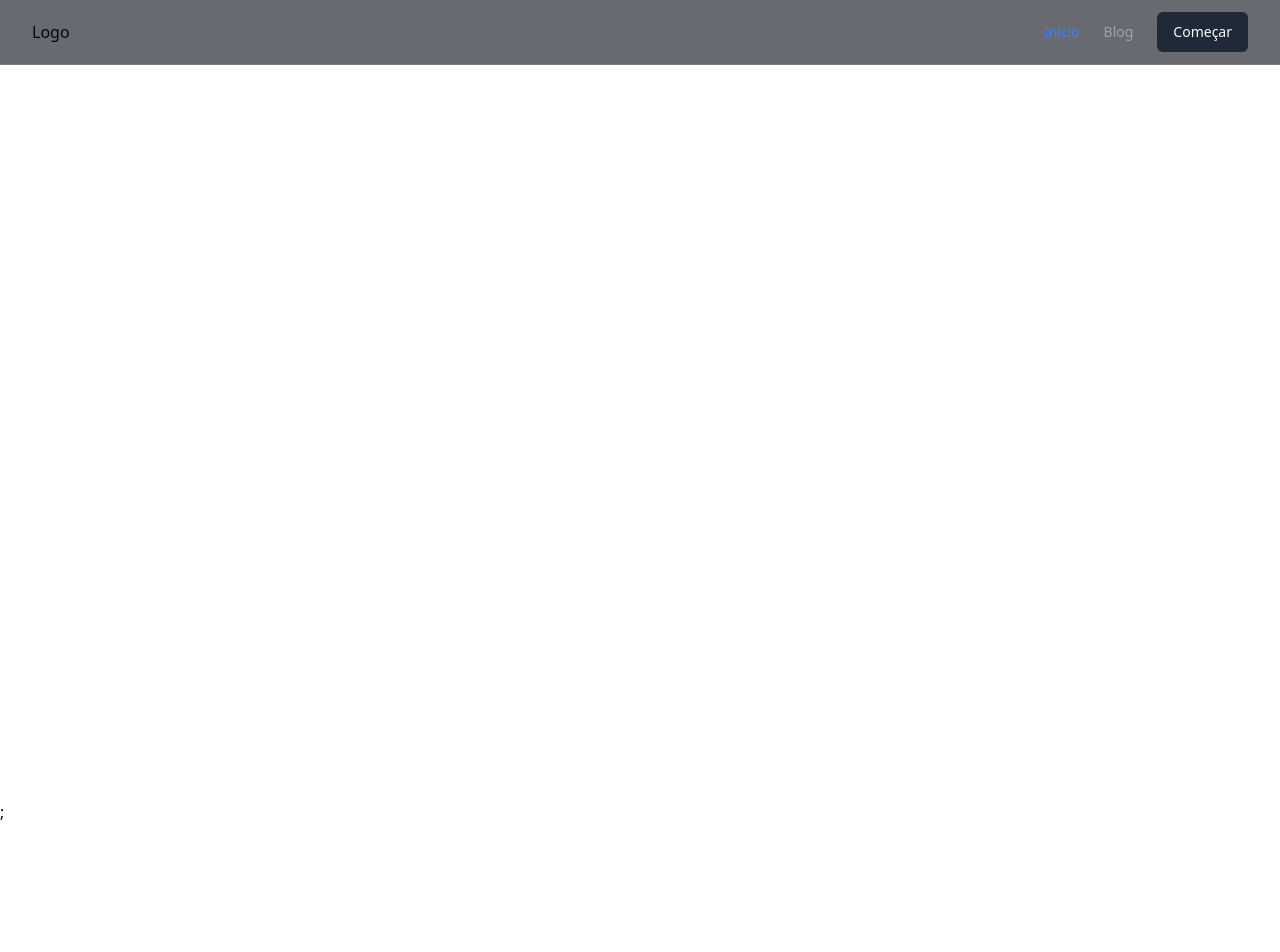
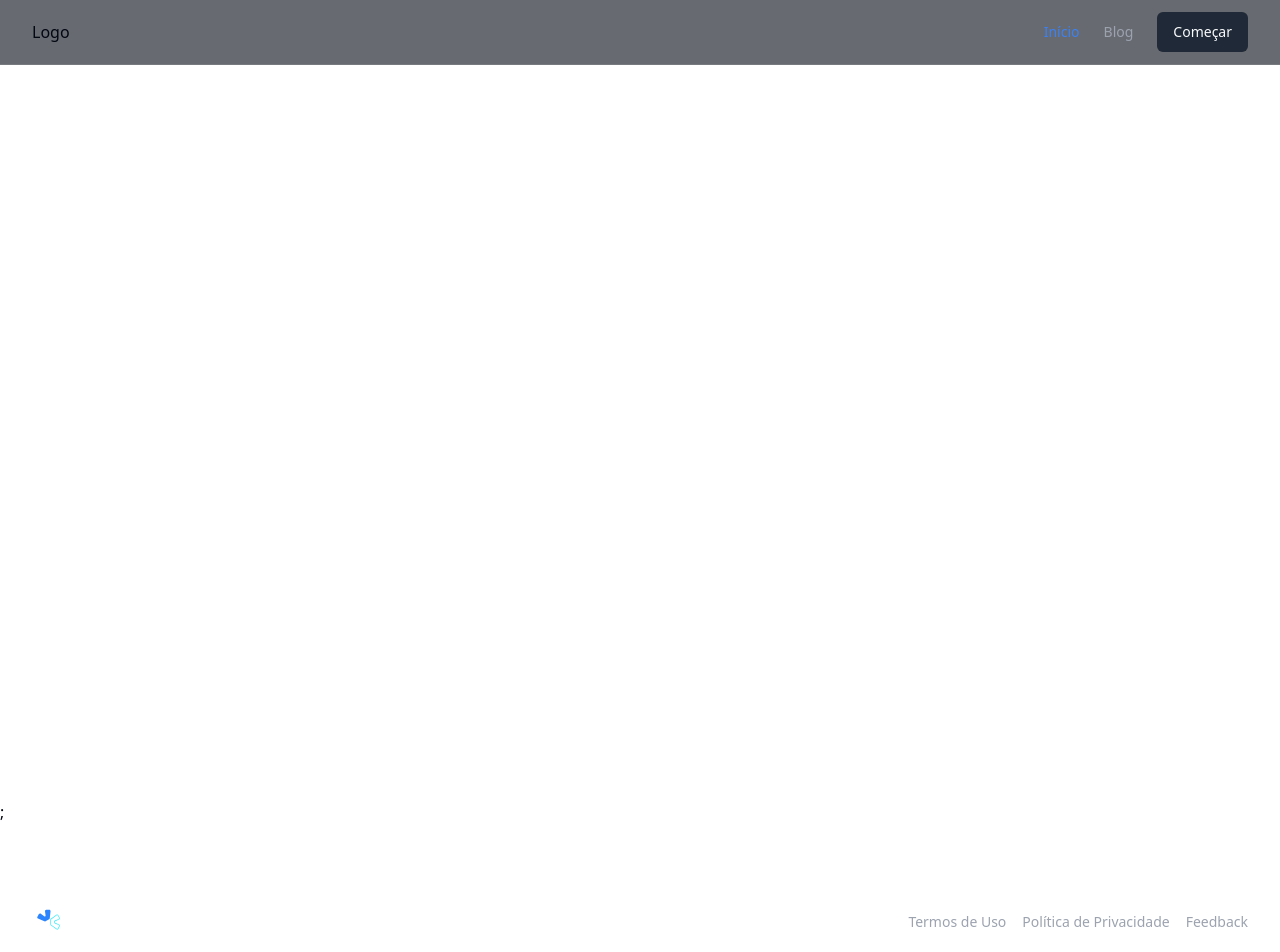
Before and after one commit to hnascx/nextjs-lp-and-blog, a Next.js app: page / in a window 1280 px wide. Shown: the top 952 px of the page. Before the commit the page ends 872 px from the top, so only its background shows below. Built offline with nearby package versions, Linux system fonts and the light colour scheme.

Commit message:
feat: Create footer component

```diff
--- /dev/null
+++ b/src/components/footer/footer.tsx
@@ -0,0 +1,42 @@
+import Image from "next/image"
+import Link from "next/link"
+
+export const Footer = () => {
+  return (
+    <footer className="border-t border-white/10">
+      <div className="mx-auto max-w-7xl px-4 sm:px-6 lg:px-8">
+        <div className="flex justify-between md:flex-row gap-8 py-8">
+          <Link href="/">
+            <Image
+              src="/logo.svg"
+              alt="Logo"
+              width={116}
+              height={32}
+            />
+          </Link>
+
+          <nav className="flex flex-col md:flex-row items-center gap-4 text-sm text-muted-foreground">
+            <Link
+              href="/termos-de-uso"
+              className="hover:text-primary"
+            >
+              Termos de Uso
+            </Link>
+            <Link
+              href="/politica-de-privacidade"
+              className="hover:text-primary"
+            >
+              Política de Privacidade
+            </Link>
+            <Link
+              href="/feedback"
+              className="hover:text-primary"
+            >
+              Feedback
+            </Link>
+          </nav>
+        </div>
+      </div>
+    </footer>
+  )
+}
--- /dev/null
+++ b/src/components/footer/index.ts
@@ -0,0 +1 @@
+export * from './footer';
--- a/src/components/layout/layout.tsx
+++ b/src/components/layout/layout.tsx
@@ -1,3 +1,4 @@
+import { Footer } from "../footer"
 import { Header } from "../header"
 
 type LayoutProps = {
@@ -11,6 +12,7 @@
       <main className="flex-1 flex flex-col mb-12">
         {children}
       </main>
+      <Footer />
     </div>
   )
 }
--- a/src/pages/index.tsx
+++ b/src/pages/index.tsx
@@ -3,6 +3,7 @@
     <div
       className={`grid grid-rows-[20px_1fr_20px] items-center justify-items-center min-h-screen p-8 pb-20 gap-16 sm:p-20`}
     >
+
     </div>
-  );
+  )
 }
```
